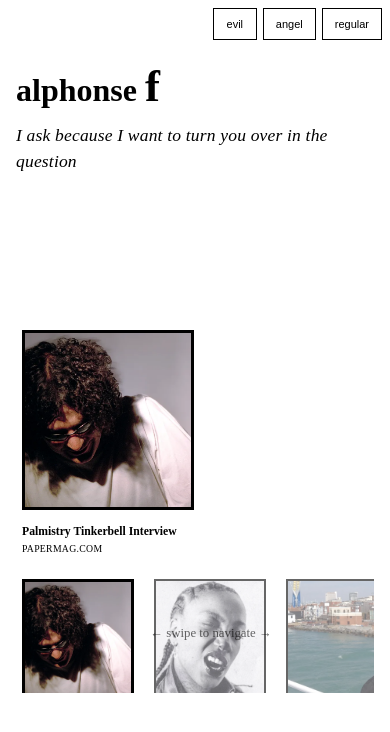
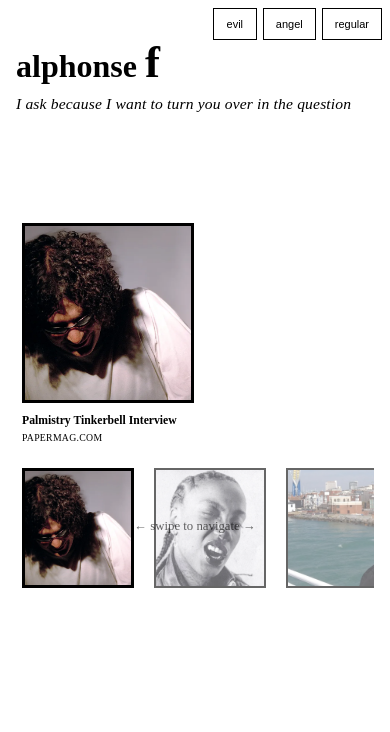
Before and after one commit to dahemar/alphonse_f, a React (Create React App) app: page / in a window 390 px wide. Shown: the top 732 px of the page. Built offline with nearby package versions, Linux system fonts and the light colour scheme; no server answers; the HTML template or start-up script is replaced by a standard one.

Commit message:
feat(mobile): compact layout without vertical scroll; prevent iOS overflow and gallery crop

```diff
--- a/src/App.tsx
+++ b/src/App.tsx
@@ -25,7 +25,7 @@ const AppContainer = styled.div<{ $mode: Mode }>`
   /* Mobile responsive padding and layout */
   @media (max-width: 768px) {
     padding: 1rem;
-    padding-top: 4rem; /* Add top margin to avoid collision with mode switcher */
+    padding-top: 2.5rem; /* tighter to fit content on one screen */
   }
 `;
 
@@ -39,7 +39,7 @@ const ContentWrapper = styled.div`
     text-align: left;
     max-width: 100%;
     overflow-x: hidden;
-    width: 100vw;
+    width: 100%; /* avoid 100vw which can cause overflow on iOS */
   }
 `;
 
@@ -161,7 +161,7 @@ const TitleAccent = styled.span`
 // Mobile-specific title without 's'
 const MobileTitle = styled.h1`
   display: none;
-  margin: 0 0 0.8rem 0;
+  margin: 0 0 0.6rem 0;
   font-size: clamp(2rem, 8vw, 2.6rem);
   font-weight: 700;
   line-height: 1.1;
--- a/src/components/Bio.tsx
+++ b/src/components/Bio.tsx
@@ -6,7 +6,7 @@ const BioContainer = styled.div`
 
   /* Mobile spacing */
   @media (max-width: 768px) {
-    margin-bottom: 2.5rem;
+    margin-bottom: 1.25rem;
   }
 `;
 
@@ -24,8 +24,8 @@ const BioText = styled.p`
 
   /* Mobile font scaling and line height */
   @media (max-width: 768px) {
-    font-size: clamp(1rem, 4.5vw, 1.2rem);
-    line-height: 1.5;
+    font-size: clamp(0.95rem, 4vw, 1.1rem);
+    line-height: 1.3;
     letter-spacing: 0.01em;
     max-width: 100%;
     text-align: left; /* Keep left alignment */
--- a/src/components/MediaPlayer.tsx
+++ b/src/components/MediaPlayer.tsx
@@ -93,9 +93,9 @@ const Viewport = styled.div`
 
   /* Mobile optimizations */
   @media (max-width: 768px) {
-    height: 120px;
-    max-width: 100vw;
-    width: 100vw;
+    height: 128px; /* slightly taller to avoid cropping bottom */
+    max-width: 100%;
+    width: 100%;
     touch-action: pan-y pinch-zoom;
     margin-bottom: 0;
     overflow-x: hidden;
--- a/src/components/OpenGraphThumbnail.tsx
+++ b/src/components/OpenGraphThumbnail.tsx
@@ -54,7 +54,7 @@ const ThumbnailWrapper = styled.div<{ $isActive: boolean; $size: 'large' | 'smal
   /* Mobile optimizations */
   @media (max-width: 768px) {
     height: ${props => props.$size === 'large' ? '180px' : '120px'};
-    margin-bottom: 0.4rem;
+    margin-bottom: 0.2rem; /* tighter */
     border-width: ${props => props.$isActive ? '3px' : '2px'};
   }
 `;
--- a/src/components/OrnamentalDivider.tsx
+++ b/src/components/OrnamentalDivider.tsx
@@ -13,7 +13,10 @@ const Wrap = styled.div`
 
   /* Mobile spacing */
   @media (max-width: 768px) {
-    margin: 1.5rem 0 2rem 0;
+    margin: 0.75rem 0 1rem 0;
+    width: 100%;
+    margin-left: 0;
+    margin-right: 0;
   }
 `;
 
--- a/src/index.css
+++ b/src/index.css
@@ -32,14 +32,13 @@ code {
   /* Prevent horizontal scroll on mobile */
   html, body {
     overflow-x: hidden;
-    width: 100vw;
-    max-width: 100vw;
-    position: relative;
+    width: 100%;
+    max-width: 100%;
   }
 
   /* Force all elements to stay within viewport */
   * {
-    max-width: 100vw;
+    max-width: 100%;
     box-sizing: border-box;
   }
 
```
